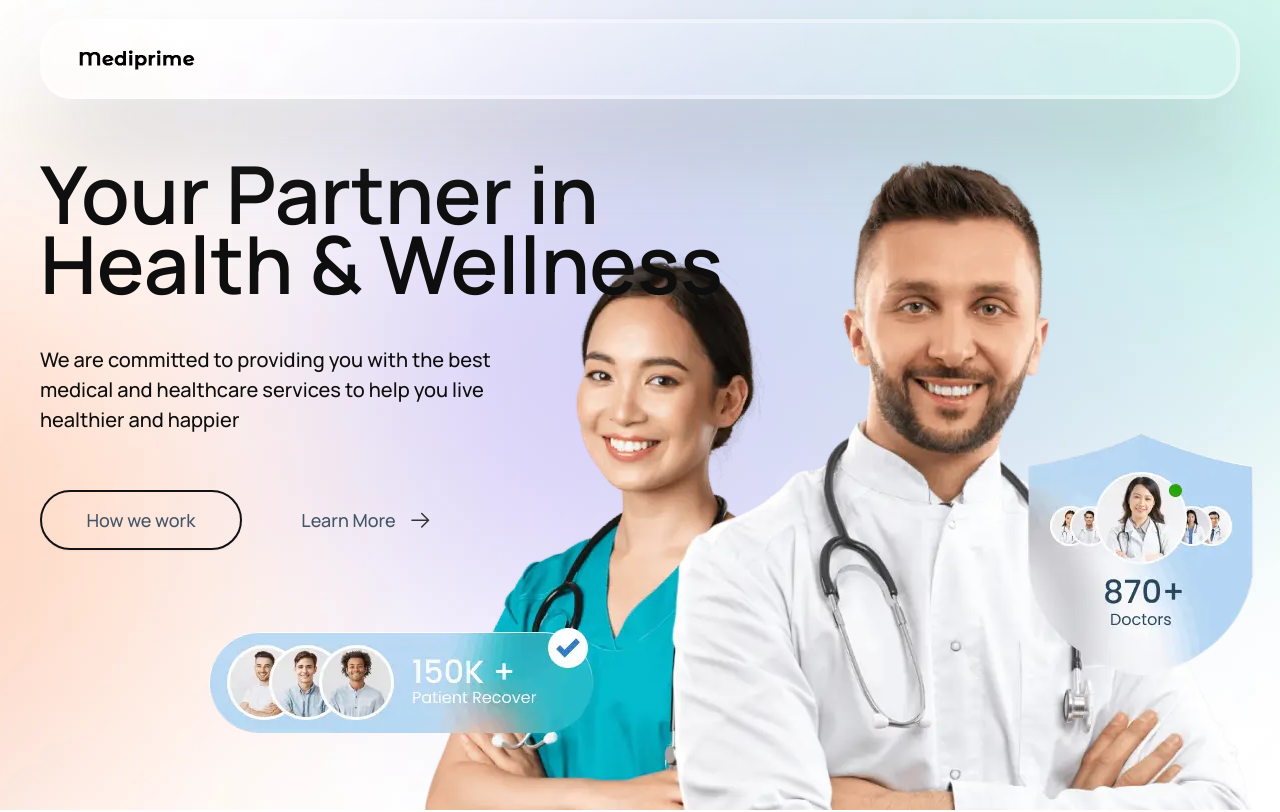
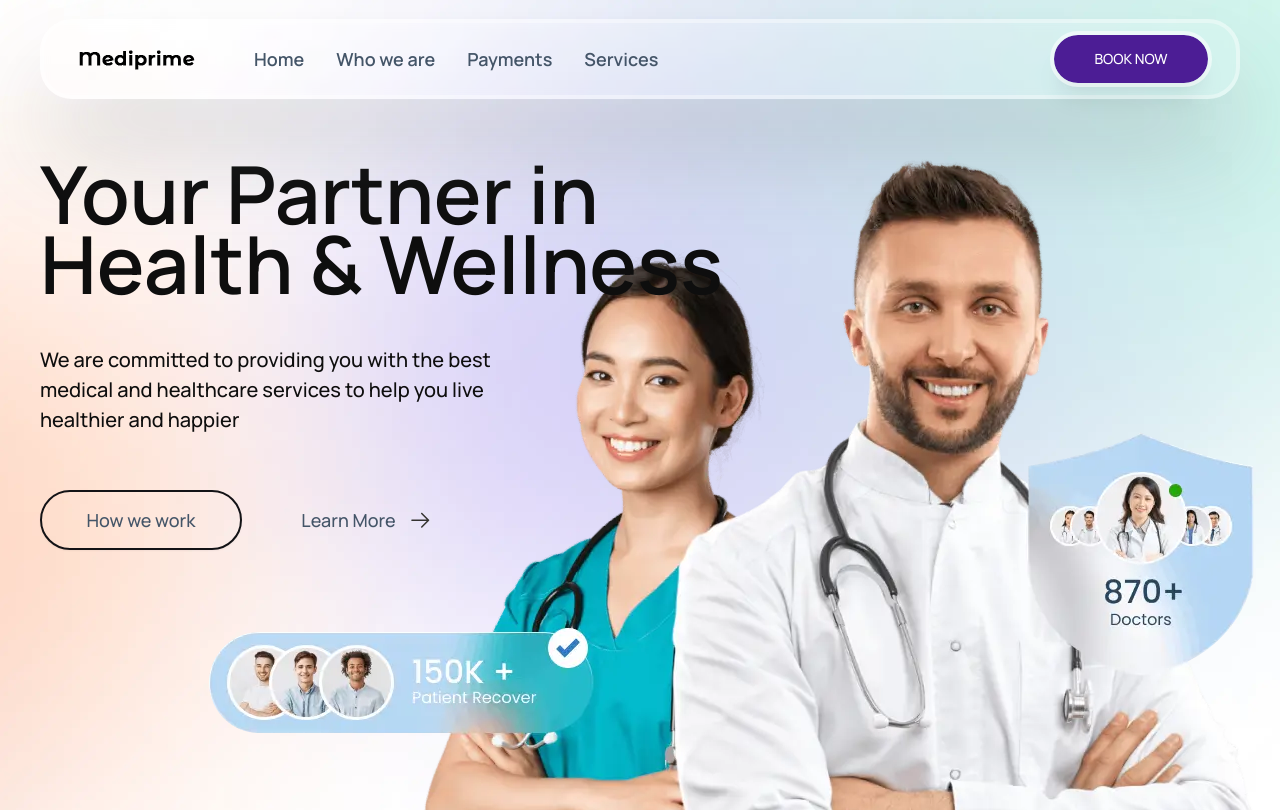
Before and after one commit to AbayTesfaye/Mediprime, a React (Vite) app: page / in a window 1280 px wide. Shown: the top 812 px of the page. Built offline with nearby package versions, Linux system fonts and the light colour scheme.

Commit message:
styled and animate the nav component

```diff
--- a/src/components/first-cta.tsx
+++ b/src/components/first-cta.tsx
@@ -9,7 +9,7 @@ import {motion} from "framer-motion"
 const FirstCTA = () => {
   return (
     <section
-      id="resources"
+      id="first-cta"
       className="overflow-y-clip relative flex h-[750px] w-full items-start justify-center bg-violet-500 px-6 md:h-[900px] md:px-10 lg:h-[592px] lg:items-center xl:px-[80px]"
     >
       <div className="absolute bottom-0 left-0 right-0 top-0 mx-auto my-auto h-[425px] w-full rounded-full bg-white blur-[350px] sm:w-[425px]"/>
--- a/src/navbar.tsx
+++ b/src/navbar.tsx
@@ -3,13 +3,46 @@ import {motion} from "framer-motion"
 const Navbar = () => {
 
   return (
-    <nav className="fixed left-0 right-0 top-[19px] z-50 mx-[24px] flex h-[65px] items-center justify-between rounded-[32px] bg-white/10 px-6 shadow-[0_57px_96px_-8px_rgba(87,92,95,0.25)] outline outline-4 -outline-offset-[4px] outline-white/[38%] backdrop-blur-[4px] md:mx-[40px] md:h-[80px] md:px-8 xl:mx0[95px] 3xl:mx-auto 3xl:max-w-[1250px]">
-      <div>
+    <motion.nav
+    initial={{ opacity: 0 }}
+    whileInView={{
+      opacity: 1,
+      y: 0,
+      transition: {
+        duration: 1,
+        ease: [0.44, 0, 0, 1],
+      },
+    }}
+    viewport={{ amount: "all", once: true }}
+     className="fixed left-0 right-0 top-[19px] z-50 mx-[24px] flex h-[65px] items-center justify-between rounded-[32px] bg-white/10 px-6 shadow-[0_57px_96px_-8px_rgba(87,92,95,0.25)] outline outline-4 -outline-offset-[4px] outline-white/[38%] backdrop-blur-[4px] md:mx-[40px] md:h-[80px] md:px-8 xl:mx0[95px] 3xl:mx-auto 3xl:max-w-[1250px]">
+      <div className="flex items-center justify-center gap-10">
         <a href="">
           <img src={logo} alt="" className="w-[120px] cursor-pointer md:w-[142px]" />
         </a>
+        <div className="items-center justify-center gap-[20px] text:base font-semibold leading-[24px] text-[#445568] md:flex md:gap-[32px] xl:text-[18px] ">
+           <a href="/#hero" className="cursor-pointer transition-all hover:text-[#445568]/50">
+            Home
+          </a>
+          <a href="/#features" className="cursor-pointer transition-all hover:text-[#445568]/50">
+            Who we are
+          </a>
+          <a href="/#first-cta" className="cursor-pointer transition-all hover:text-[#445568]/50">
+            Payments
+          </a>
+            <a href="/#services" className="cursor-pointer transition-all hover:text-[#445568]/50">
+            Services
+          </a>
+
+        </div>
       </div>
-    </nav>
+      <a href="/#get-app">
+      <button className=" btn-shadow flex relative h-[38px] w-[110px] items-center justify-center rounded-full  bg-violet-900 group overflow-hidden text-base font-medium leading-[24px] outline outline-4 -outline-offset-[0px] outline-white/[55%] transition-all hover:outline-[5px] hover:outline-offset-1 hover:outline-white/[100%]  text-white md:h-[48px] md:w-[202px] md:text-[18px] xl:w-[154px]">
+            <div className="absolute -left-1 -bottom-[2px] right-0 !mx-auto z-10 h-[0px] w-[160px] bg-white rounded-full group-hover:h-[52px] transition-all duration-300" />
+            <span className="group-hover:text-black z-[11] uppercase text-[14px] ">Book Now</span>
+      </button>
+      </a>
+
+    </motion.nav>
   );
 };
 
```
